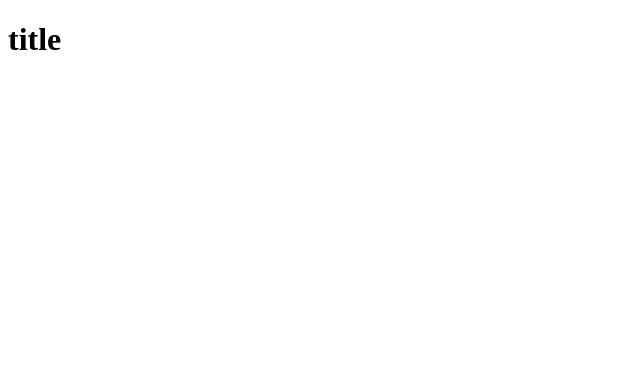
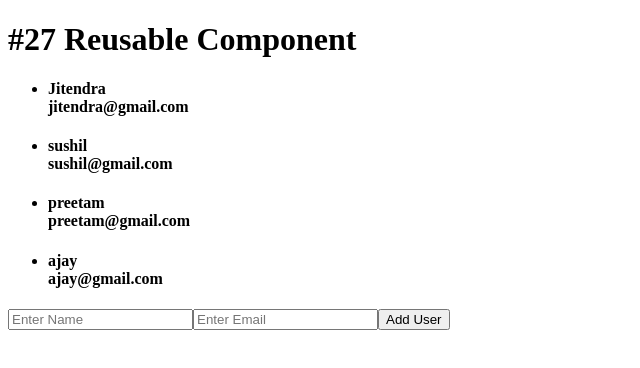
Before and after one commit to jitendrakumar0/my-app, an Angular app: page / in a window 1280 px wide. Shown: the top 368 px of the page, without its empty margins (0-640 px from the left). Built offline with nearby package versions, Linux system fonts and the light colour scheme.

Commit message:
#27 Reusable Component

```diff
--- a/src/app/app.component.html
+++ b/src/app/app.component.html
@@ -1,2 +1,13 @@
 <h1>{{title}}</h1>
 <router-outlet></router-outlet>
+
+
+<ul>
+    <li *ngFor="let user of users">
+        <app-user-detail [item]="user"></app-user-detail>
+    </li>
+</ul>
+
+<input type="text" placeholder="Enter Name" #name />
+<input type="email" placeholder="Enter Email" #email />
+<button (click)="addUser(name.value, email.value)">Add User</button>
--- a/src/app/app.component.ts
+++ b/src/app/app.component.ts
@@ -6,5 +6,16 @@ import { Component } from '@angular/core';
   styleUrls: ['./app.component.scss']
 })
 export class AppComponent {
-  title = 'title';
+  title = '#27 Reusable Component';
+
+  users:any[] = [
+    {name: "Jitendra", email: "jitendra@gmail.com"},
+    {name: "sushil", email: "sushil@gmail.com"},
+    {name: "preetam", email: "preetam@gmail.com"},
+    {name: "ajay", email: "ajay@gmail.com"}
+  ]
+
+  addUser(username:any, useremail:any) {
+    this.users.push({name: username, email:useremail});
+  }
 }
--- a/src/app/app.module.ts
+++ b/src/app/app.module.ts
@@ -3,10 +3,12 @@ import { BrowserModule } from '@angular/platform-browser';
 
 import { AppRoutingModule } from './app-routing.module';
 import { AppComponent } from './app.component';
+import { UserDetailComponent } from './user-detail/user-detail.component';
 
 @NgModule({
   declarations: [
-    AppComponent
+    AppComponent,
+    UserDetailComponent
   ],
   imports: [
     BrowserModule,
--- /dev/null
+++ b/src/app/user-detail/user-detail.component.html
@@ -0,0 +1 @@
+<h4><span>{{item.name}} </span> <br> <span>{{item.email}}</span></h4>
--- /dev/null
+++ b/src/app/user-detail/user-detail.component.ts
@@ -0,0 +1,17 @@
+import { Component, OnInit, Input } from '@angular/core';
+
+@Component({
+  selector: 'app-user-detail',
+  templateUrl: './user-detail.component.html',
+  styleUrls: ['./user-detail.component.scss']
+})
+export class UserDetailComponent implements OnInit {
+
+  constructor() { }
+
+  @Input() item:{name:string, email:string} = {name: "", email: ""};
+
+  ngOnInit(): void {
+  }
+
+}
```
Also changed, not shown: src/app/user-detail/user-detail.component.scss (added), 1 other file (tests, documents, lock files or other folders).
